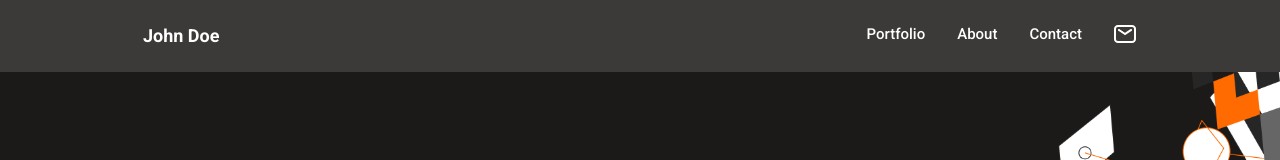
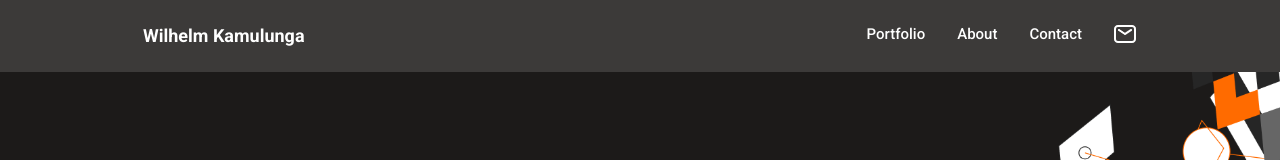
Before and after one commit to WilhelmK109/portfolio, a website: page index.html in a window 1280 px wide. Shown: the top 160 px of the page. Drawn offline with Linux system fonts and the light colour scheme.

Commit message:
Change navigation brand name

```diff
--- a/index.html
+++ b/index.html
@@ -17,7 +17,7 @@
 <body>
   <header>
     <nav class="navbar">
-      <a id="name" href="">John Doe</a>
+      <a id="name" href="">Wilhelm Kamulunga</a>
       <ul class="nav-menu">
         <li class="nav-item"><a class="nav-link" href="#portfolio">Portfolio</a></li>
         <li class="nav-item"><a class="nav-link" href="#about">About</a></li>
```
